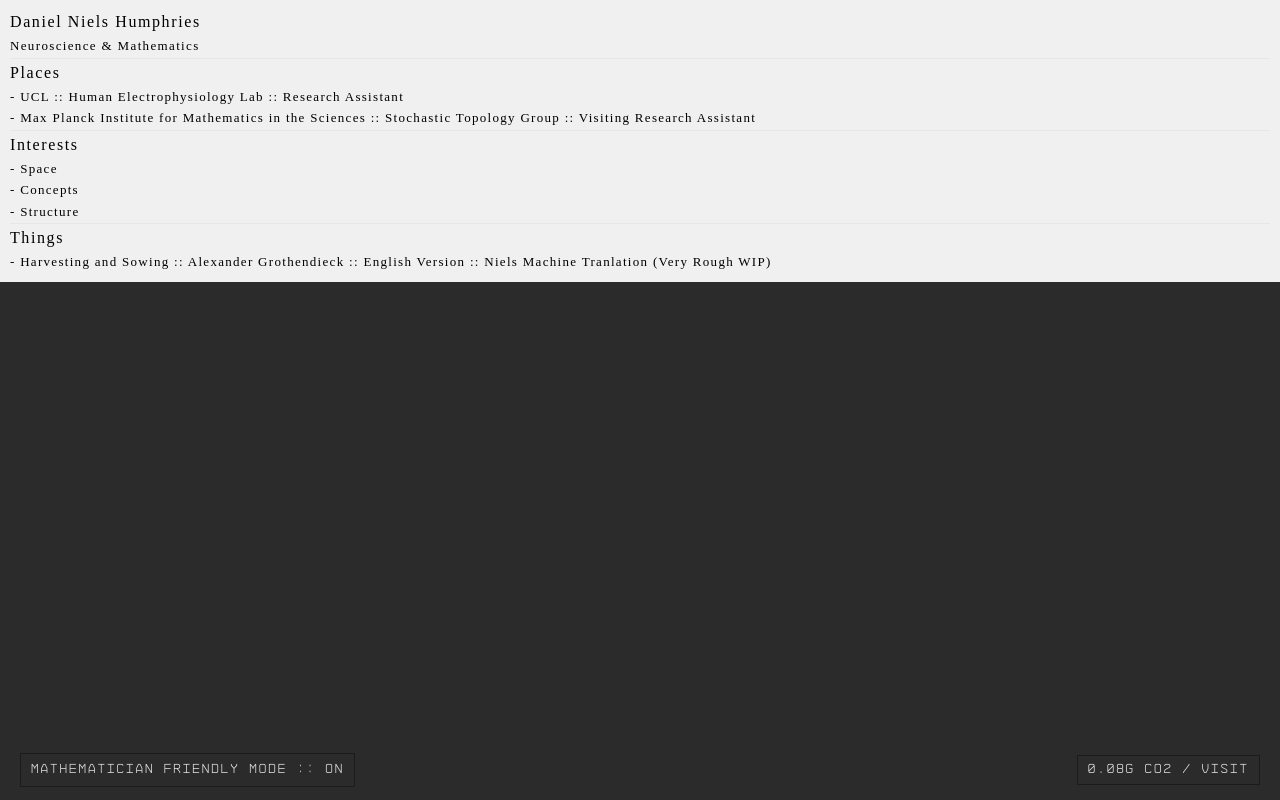
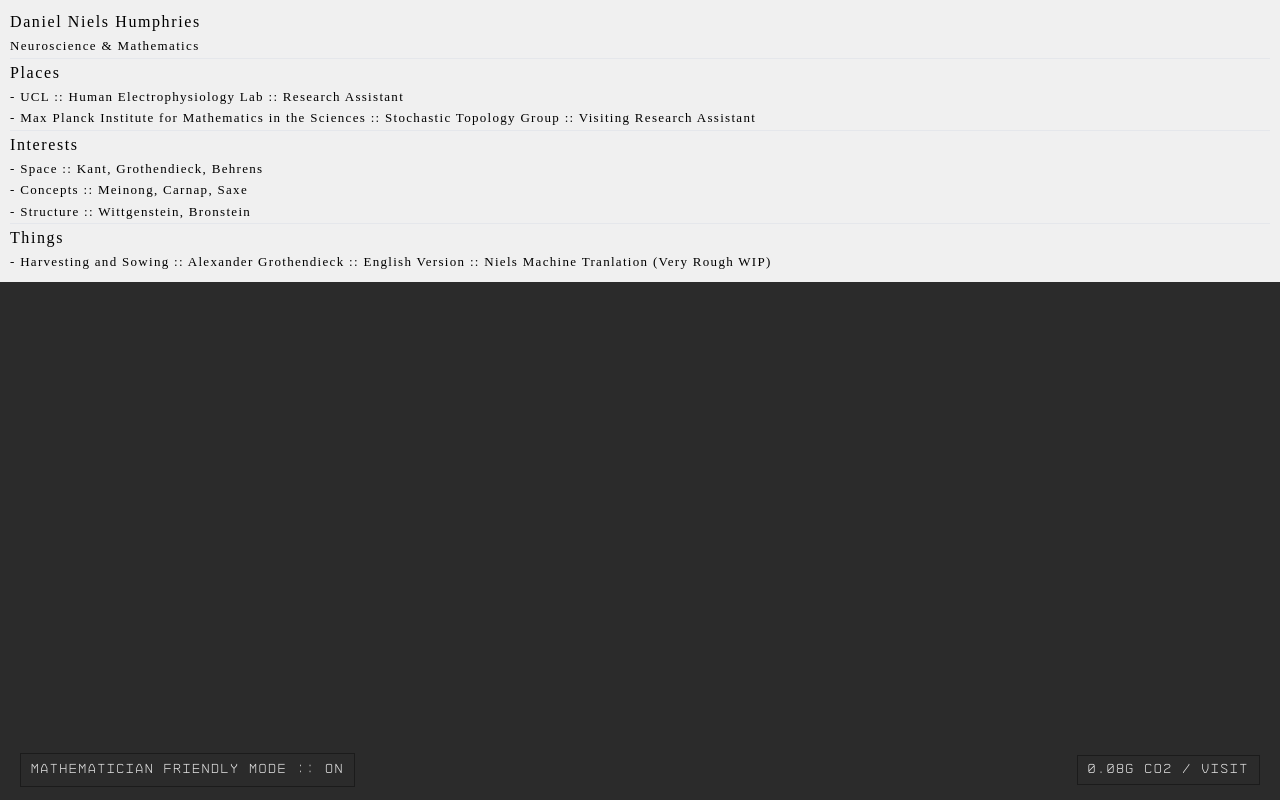
Before and after one commit to aufbau-io/NIELS, a SvelteKit app: page / in a window 1280 px wide. Built offline with nearby package versions, Linux system fonts and the light colour scheme; no server answers; a web font is replaced by a local one.

Commit message:
edit links

```diff
--- a/src/routes/+layout.svelte
+++ b/src/routes/+layout.svelte
@@ -73,9 +73,9 @@
 	<a href="https://www.mis.mpg.de/stochastic-topology-applications"><p>- Max Planck Institute for Mathematics in the Sciences :: Stochastic Topology Group :: Visiting Research Assistant</p></a>
 	<hr>
 	<h3>Interests</h3>
-	<p>- Space</p>
-	<p>- Concepts</p>
-	<p>- Structure</p>
+	<p>- Space :: <a href="https://www.gutenberg.org/files/4280/4280-h/4280-h.htm">Kant</a>, <a href="https://www.grothendieckcircle.org/">Grothendieck</a>, <a href="https://www.sainsburywellcome.org/web/groups/behrens-lab">Behrens</a></p>
+	<p>- Concepts :: <a href="https://plato.stanford.edu/entries/nonexistent-objects/">Meinong</a>, <a href="https://www.phil.cmu.edu/projects/carnap/editorial/latex_pdf/1928-1e%20part1.pdf">Carnap</a>, <a href="https://www.saxelab.org/">Saxe</a></p>
+	<p>- Structure :: <a href="https://www.gutenberg.org/files/5740/5740-pdf.pdf">Wittgenstein</a>, <a href="https://arxiv.org/abs/2104.13478">Bronstein</a></p>
 	<hr>
 	<h3>Things</h3>
 	<a href="/Harvesting_and_Sowing.pdf"><p>- Harvesting and Sowing :: Alexander Grothendieck :: English Version :: Niels Machine Tranlation (Very Rough WIP)</p></a>
```
